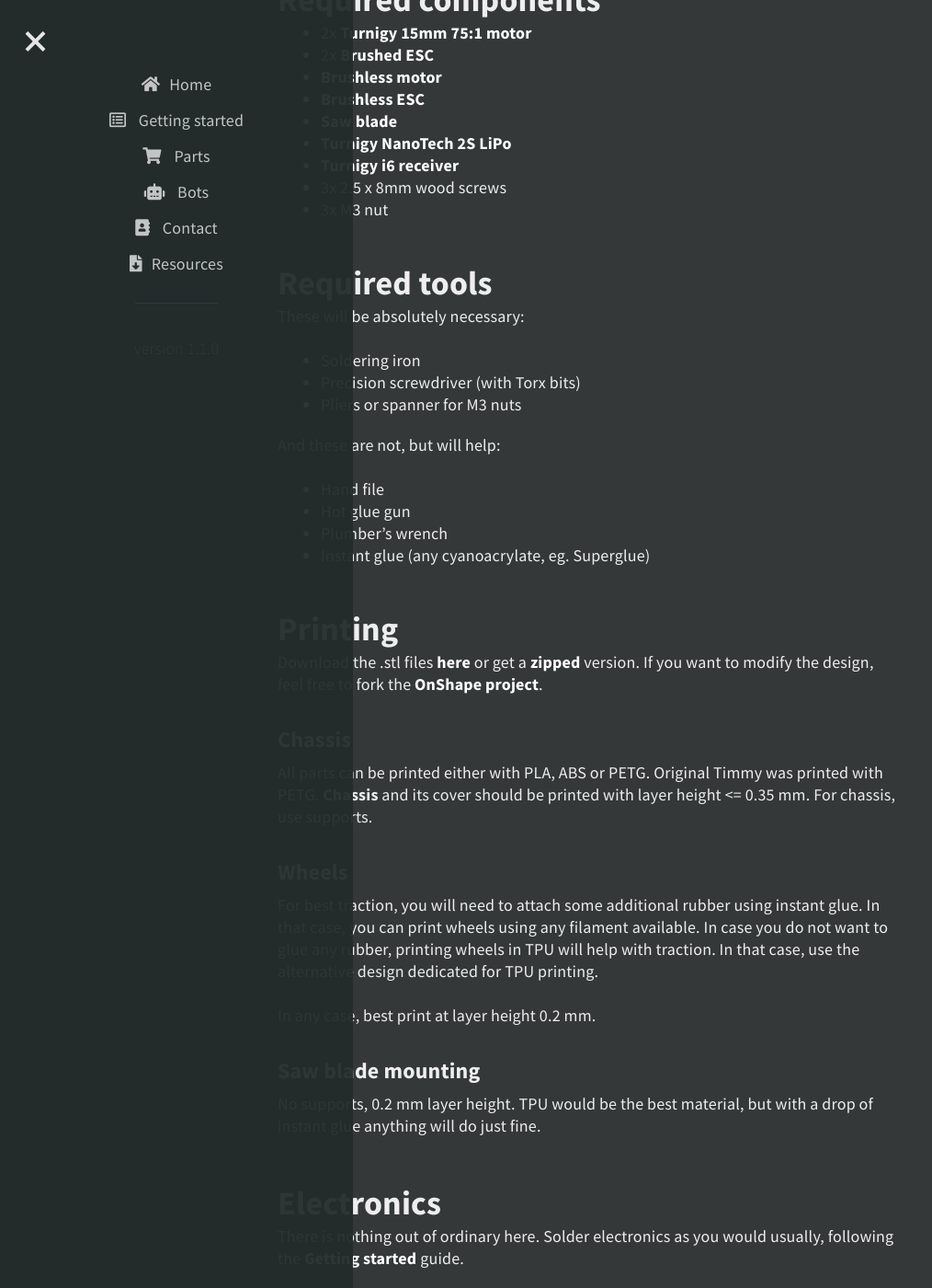
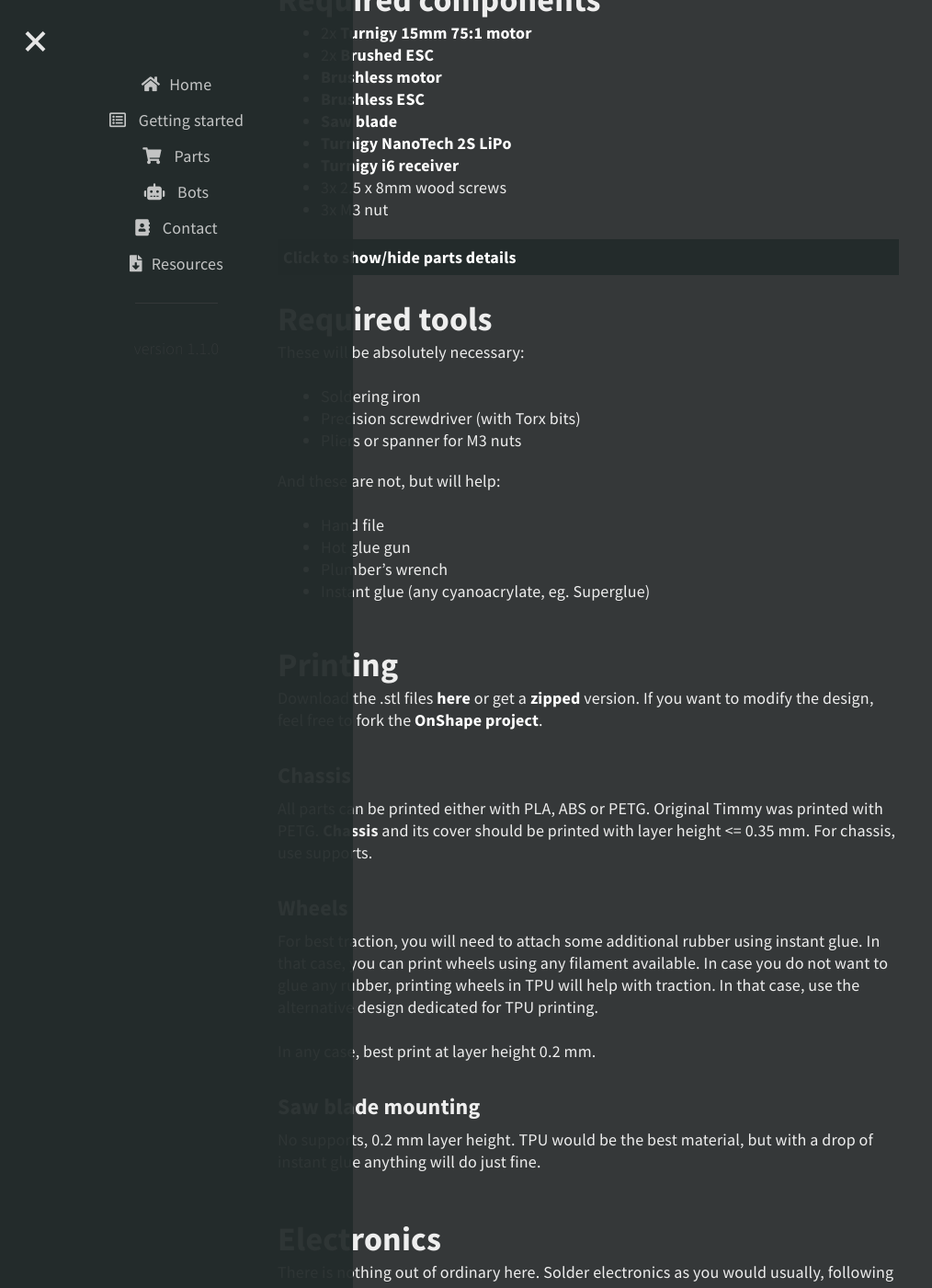
Before and after one commit to Styku/cern-battlebots, a Jekyll site: the page built from _bots/timmy.md, in a window 1280 px wide and 1400 px high, scrolled down 715 px. Shown: the whole window at 92% size, without its empty margins (0-1014 px from the left). Built offline with Jekyll 4.4.1, drawn with Linux system fonts in a browser that asks for light colours; nearby versions of some CDN libraries.

Commit message:
guide embedded parts list

```diff
--- a/_bots/timmy.md
+++ b/_bots/timmy.md
@@ -21,6 +22,8 @@
 * [Turnigy i6 receiver ]({{ site.url }}/parts#turnigy-i6-rx)
 * 3x 2.5 x 8mm wood screws
 * 3x M3 nut
+
+{% include part-list.html parts = page.partlist %}
 
 ## Required tools
 These will be absolutely necessary:
--- /dev/null
+++ b/_includes/part-list.html
@@ -0,0 +1,11 @@
+<div class="togglable">
+    <span class="title"><a class="hide-summary" onclick="toggleVisibility('parts-summary')">Click to show/hide parts details</a></span>
+    <div id="parts-summary" class="hidden">
+    {% assign arr =  include.parts | split: ','%}
+    {% for item in arr %}
+    {% assign path = item | prepend: "_parts/" | append : ".md"%}
+    {% assign p = site.parts | where: "path", {{path}} | first %}
+    {% include part.html part=p %}
+    {% endfor %}
+    </div>
+</div>
--- /dev/null
+++ b/_includes/part.html
@@ -0,0 +1,14 @@
+<table class="part">
+	<tr>
+		<td colspan="2" class="part-name" id="{{ include.part.path | split: '/' | last | split: '.' | first }}">{{ include.part.name }}</td>
+		<td class="part-top"><a href="#top"><i class="fas fa-arrow-up"></i></a></td>
+	</tr>
+	<tr>
+		<td class="part-weight"><i class="fas fa-balance-scale icon"></i> {{ include.part.weight }}</td>
+		<td class="part-category"><i class="fas fa-cog icon"></i>{{ include.part.category }}</td>
+		<td class="part-link"><a href="{{ include.part.link }}" target="_blank"><i class="fas fa-link icon"></i>Link</a></td>
+	</tr>
+	<tr>
+		<td colspan="3" class="part-description">{{ include.part.content }}</td>
+	</tr>
+</table>
--- a/_includes/script.html
+++ b/_includes/script.html
@@ -1 +1,2 @@
 <script src="{{ "/js/main.js" | prepend: site.baseurl | replace: '//', '/' }}"></script>
+<script src="{{ "/js/display.js" | prepend: site.baseurl | replace: '//', '/' }}"></script>
--- a/_layouts/guide.html
+++ b/_layouts/guide.html
@@ -2,7 +2,8 @@
 layout: default
 ---
 <article id="page">
-	<h1>{{ page.title }} build guide</h1>
+  <h1>{{ page.title }} build guide</h1>
+
   {{ content }}
 
 </article>
--- a/_sass/custom.scss
+++ b/_sass/custom.scss
@@ -171,3 +171,21 @@
 #page > ul, #page > ol{
   margin-bottom: 20px;
 }
+
+#parts-summary {
+  margin: 10px;
+}
+
+.togglable {
+  border: 1px $main-color solid;
+}
+
+.togglable .title{
+  display: block;
+  padding: 5px;
+  background-color: $main-color;
+}
+
+.hidden{
+  display: none;
+}
--- /dev/null
+++ b/js/display.js
@@ -0,0 +1,14 @@
+function toggleVisibility(id) {
+    var elem = document.getElementById(id);
+    console.log(id);
+    console.log(elem);
+    console.log(elem.className);
+
+    if (elem.className == "hidden") {
+        elem.className = "";
+    } else {
+        elem.className = "hidden";
+    }
+    console.log(elem.className);
+
+}
```
Also changed, not shown: other parts of _bots/timmy.md (+1 -0 lines), parts.html (+2 -15 lines).
